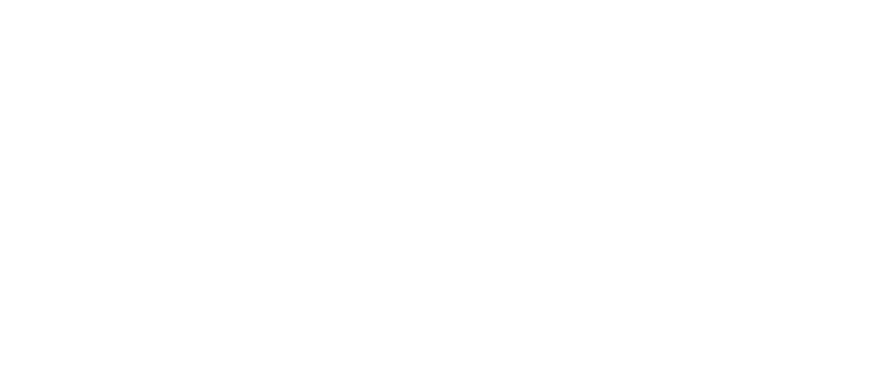
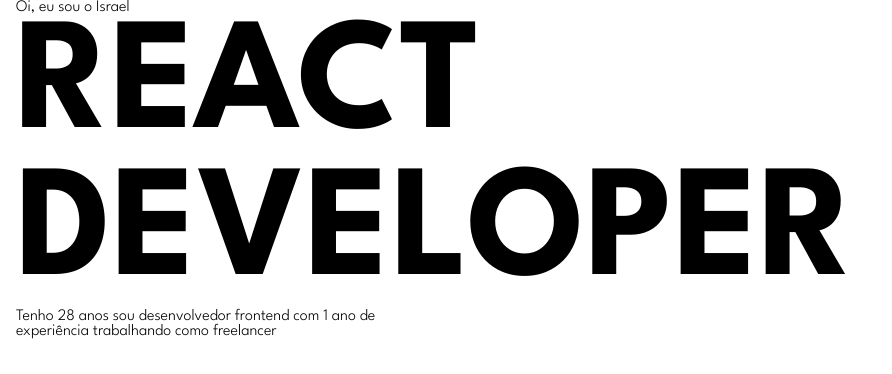
Before and after one commit to israelsanttana/react-portfolio, a React (Vite) app: page / in a window 1280 px wide. Shown: the top 374 px of the page, without its empty margins (0-892 px from the left). Built offline with nearby package versions, Linux system fonts and the light colour scheme.

Commit message:
feat: adiciona:  font family

```diff
--- a/index.html
+++ b/index.html
@@ -3,6 +3,9 @@
   <head>
     <meta charset="UTF-8" />
     <link rel="icon" type="image/svg+xml" href="/vite.svg" />
+    <link rel="preconnect" href="https://fonts.googleapis.com">
+    <link rel="preconnect" href="https://fonts.gstatic.com" crossorigin>
+    <link href="https://fonts.googleapis.com/css2?family=League+Spartan:wght@300;700&display=swap" rel="stylesheet">
     <meta name="viewport" content="width=device-width, initial-scale=1.0" />
     <title>Portfólio</title>
   </head>
--- a/src/components/hero/Hero.jsx
+++ b/src/components/hero/Hero.jsx
@@ -3,14 +3,14 @@
 export function Hero() {
     return (
         <main className={styles.hero}>
-
             <div className="container">
                 <div className={styles.hero_content}>
-
+                    <p>Oi, eu sou o Israel </p>
+                    <h2>REACT</h2>
+                    <h2>DEVELOPER</h2>
+                    <p>Tenho 28 anos sou desenvolvedor frontend com 1 ano de <br /> experiência trabalhando como freelancer</p>
                 </div>
-
             </div>
-
         </main>
     )
 }
--- a/src/components/hero/hero.module.css
+++ b/src/components/hero/hero.module.css
@@ -0,0 +1,11 @@
+.hero {
+    width: 100vw;
+    display: flex;
+    justify-content: center;
+    align-items: center;
+}
+
+.hero_content h2 {
+    font-size: 10rem;
+    font-weight: 700;
+}
--- a/src/styles/global.css
+++ b/src/styles/global.css
@@ -2,6 +2,10 @@
     margin: 0;
     padding: 0;
     box-sizing: border-box;
+}
+
+html {
+    font-family: League Spartan, sans-serif;
 }
 
 
```
